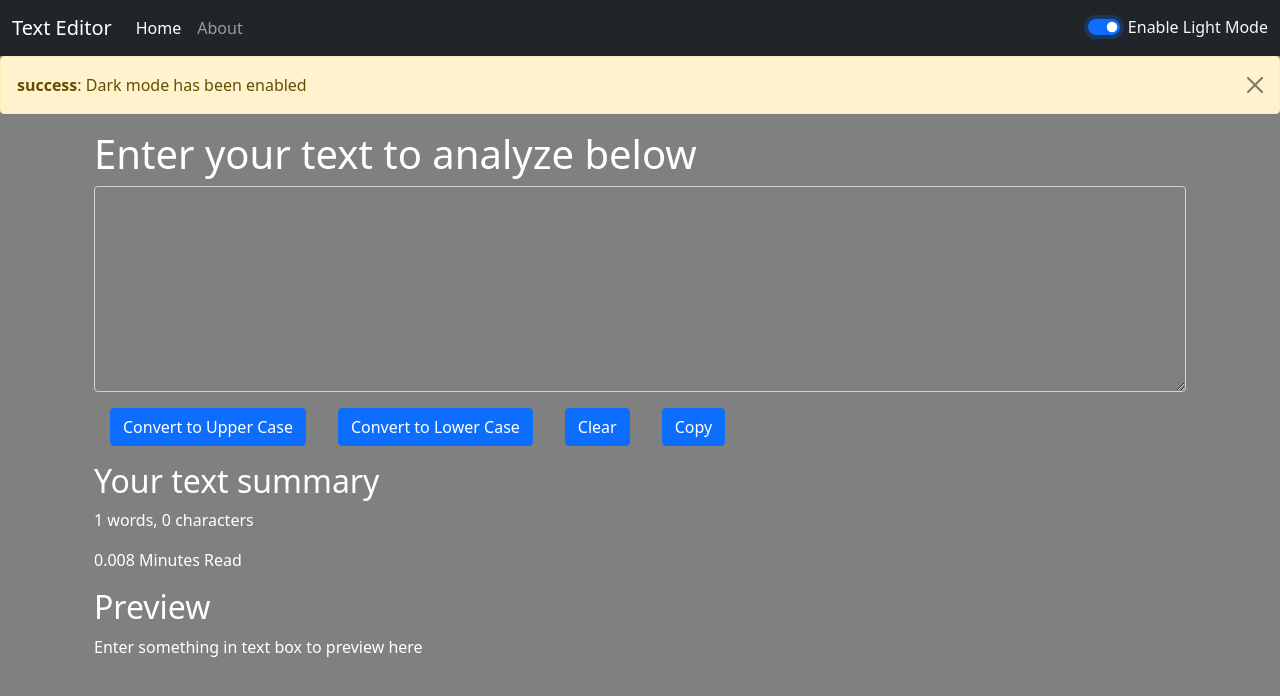
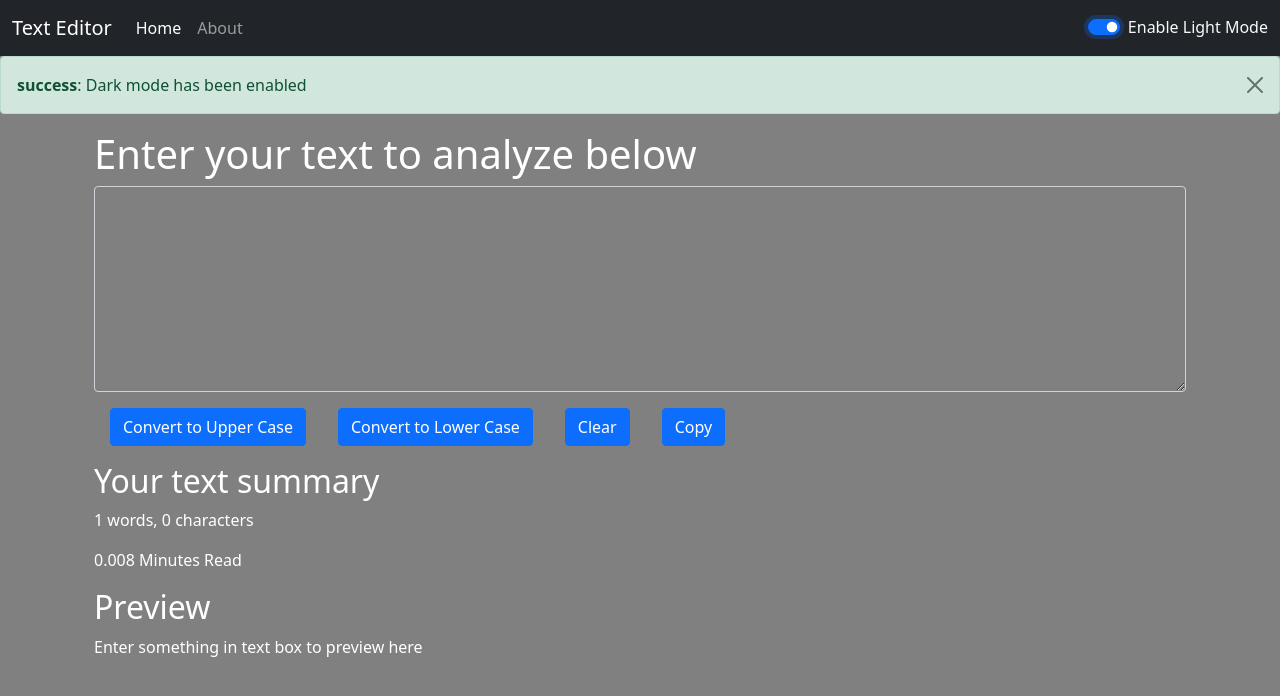
Before and after one commit to mayankrai2000/Text-Editor, a React (Create React App) app: page / in a window 1280 px wide. Both pictures are taken after a click on the switch "Enable Dark Mode". Shown: the top 696 px of the page. Built offline with nearby package versions, Linux system fonts and the light colour scheme.

Commit message:
custom type added to alert

```diff
--- a/src/components/Alert.js
+++ b/src/components/Alert.js
@@ -3,7 +3,7 @@
 function Alert(props) {
     return (
         // Below statement is equivalent to. if (props. alert != NULL)
-        props.alert && <div class="alert alert-warning alert-dismissible fade show" role="alert">
+        props.alert && <div class={`alert alert-${props.alert.type} alert-dismissible fade show`} role="alert">
         <strong>{props.alert.type}</strong>: {props.alert.msg}
         <button type="button" class="btn-close" data-bs-dismiss="alert" aria-label="Close"></button>
         </div>
```
